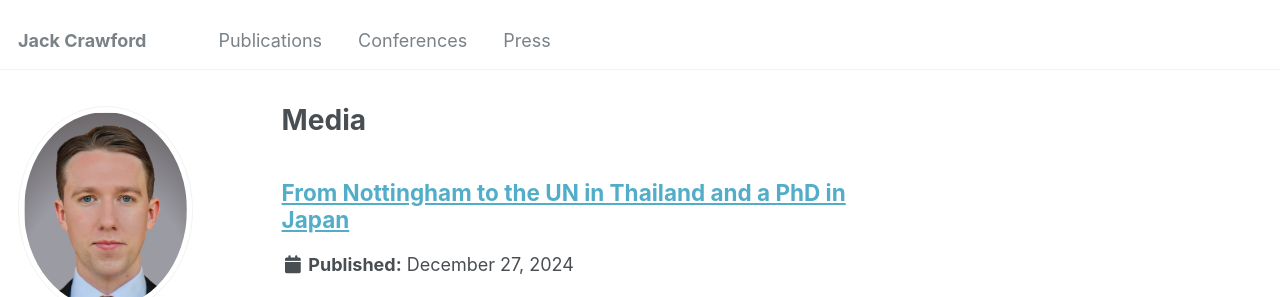
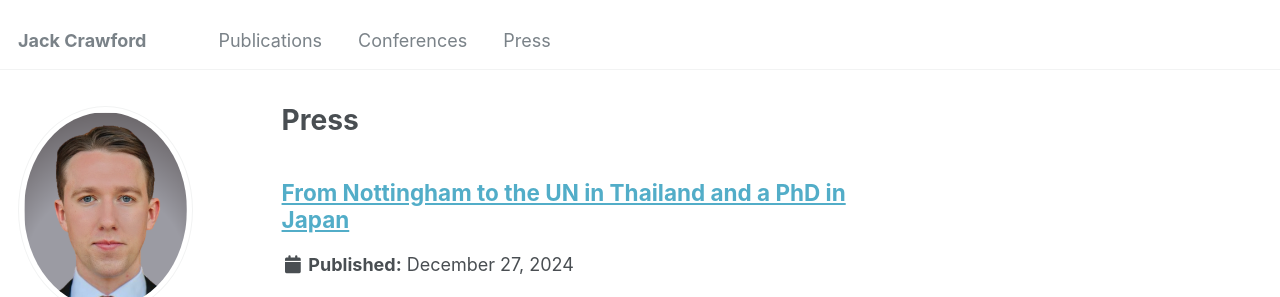
Before and after one commit to jackgcrawford/jackcrawford, a Jekyll site: the page built from _pages/portfolio.html, in a window 1280 px wide and 900 px high. Shown: the top 297 px of the window. Built offline with Jekyll 4.4.1, drawn with Linux system fonts in a browser that asks for light colours.

Commit message:
Update portfolio.html

```diff
--- a/_pages/portfolio.html
+++ b/_pages/portfolio.html
@@ -1,7 +1,7 @@
 ---
 layout: archive
-title: "Media"
-permalink: /Media/
+title: "Press"
+permalink: /Press/
 author_profile: true
 ---
 
```
